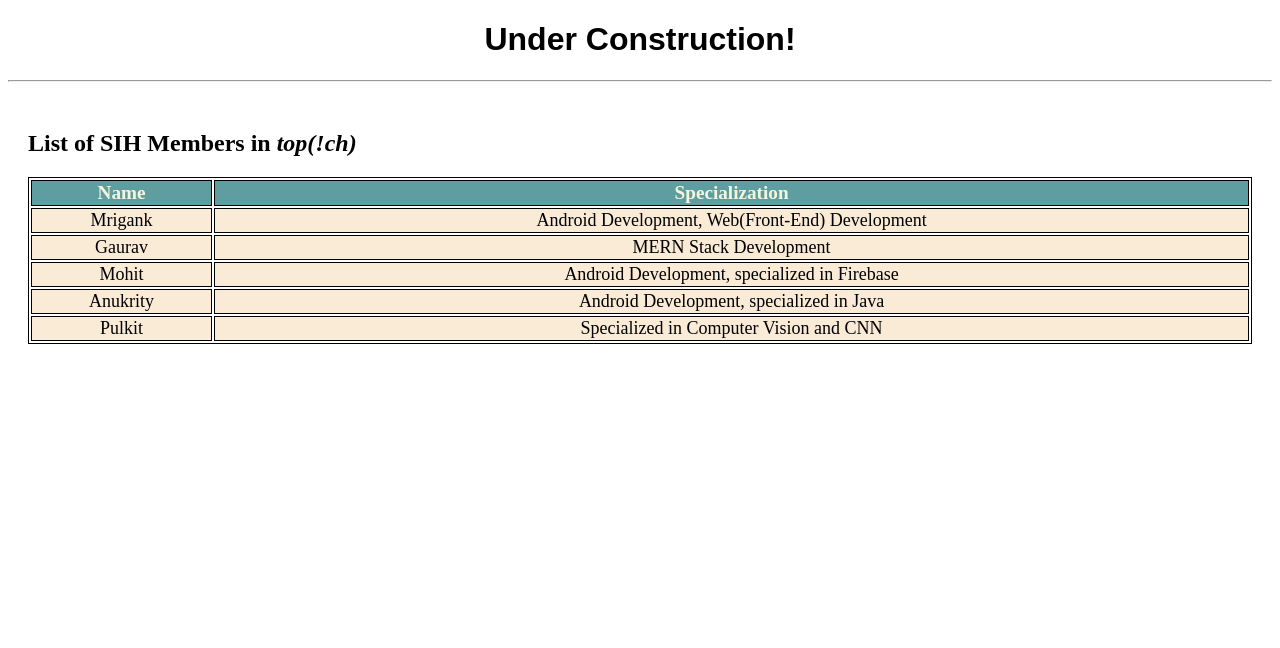
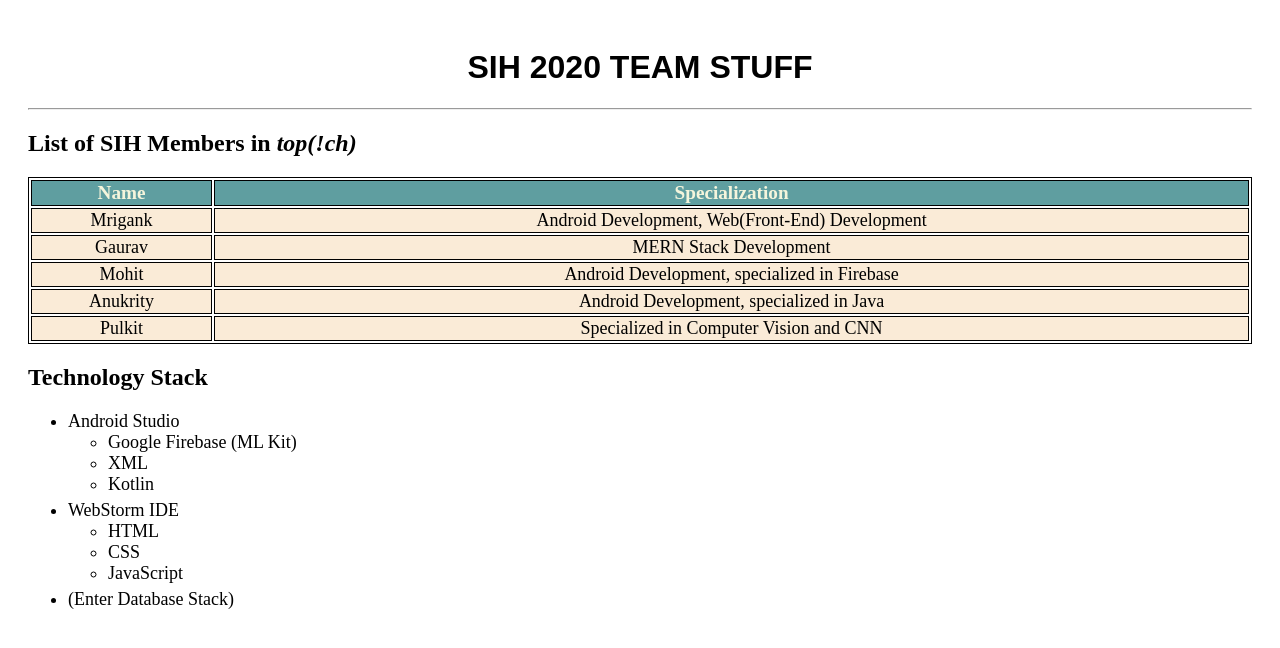
Before and after one commit to mgkbadola/mgkbadola.github.io, a plain HTML site: page index.html in a window 1280 px wide. Drawn offline with Linux system fonts and the light colour scheme.

Commit message:
added some more data in html file

```diff
--- a/index.html
+++ b/index.html
@@ -5,6 +5,9 @@
     <title>Mrigank Badola</title>
     <link rel = "icon" href ="wood2.jpg" type = "image/x-icon">
     <style>
+        body{
+            padding: 20px;
+        }
         table, th, td {
             border: 1px solid black;
         }
@@ -15,21 +18,22 @@
         td{
             background-color: antiquewhite;
         }
+        ul{
+            font-size: large;
+            padding-bottom: 5px;
+        }
     </style>
 </head>
 <body>
-    <div style="text-align: center;">
-        <h1 style="font-family: Ubuntu,sans-serif;">
-            Under Construction!
+    <h1 style="font-family: Ubuntu,sans-serif;text-align: center">
+            SIH 2020 TEAM STUFF
     </h1>
-    </div>
     <hr>
 <!--    <p style="text-align: center;">In the mean-time you could visit my friend Percy's channel (-->
 <!--        <a href="https://www.youtube.com/channel/UC-ZOffiUkb0hoMa5uVkhJDA" target="_blank">PerseusYT</a>-->
 <!--        ) on YouTube!-->
 <!--    </p>-->
 <!--    <br />-->
-    <div style="padding: 20px">
     <h2>List of SIH Members in <i>top(!ch)</i></h2>
     <table style="text-align: center; width: 100%">
         <thead style="font-size: larger">
@@ -61,6 +65,23 @@
         </tr>
         </tbody>
     </table>
-    </div>
+    <h2>Technology Stack</h2>
+    <ul>
+        <li>Android Studio
+            <ul>
+                <li>Google Firebase (ML Kit)</li>
+                <li>XML</li>
+                <li>Kotlin</li>
+            </ul>
+        </li>
+        <li>WebStorm IDE
+            <ul>
+                <li>HTML</li>
+                <li>CSS</li>
+                <li>JavaScript</li>
+            </ul>
+        </li>
+        <li>(Enter Database Stack)</li>
+    </ul>
 </body>
 </html>
```
Lines whose indentation alone changed are shown as unchanged.
